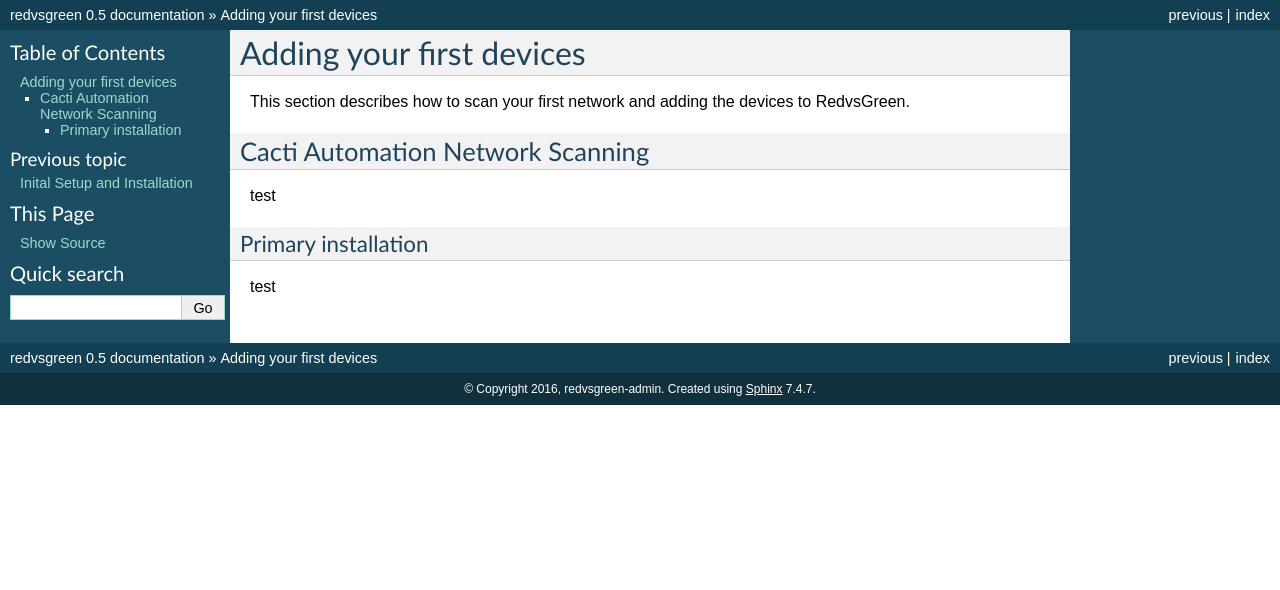
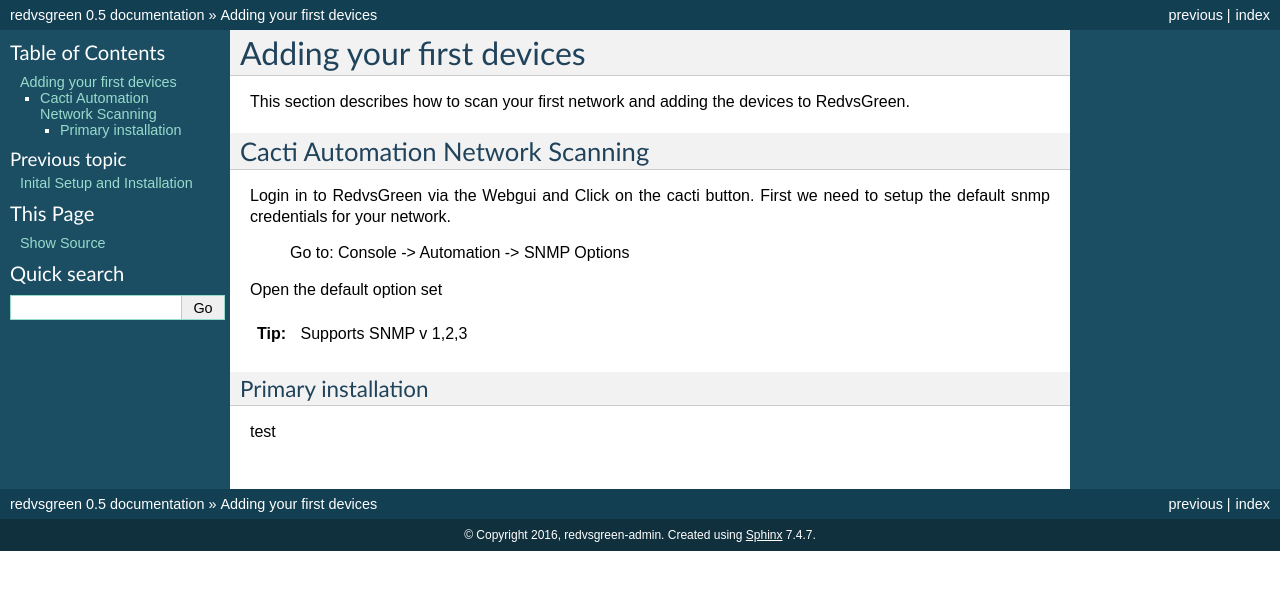
Before and after one commit to RedvsGreen-org/Docs, a Sphinx documentation site: the page built from docs/source/addingfirstnetwork.rst, in a window 1280 px wide. Shown: the top 590 px of the page. Built offline with Sphinx 7.4.7, drawn with Linux system fonts in a browser that asks for light colours.

Commit message:
Update addingfirstnetwork.rst

```diff
--- a/docs/source/addingfirstnetwork.rst
+++ b/docs/source/addingfirstnetwork.rst
@@ -6,7 +6,16 @@ This section describes how to scan your first network and adding the devices to
 Cacti Automation Network Scanning
 ------------
 
-test
+Login in to RedvsGreen via the Webgui and Click on the cacti button.
+First we need to setup the default snmp credentials for your network.
+
+    Go to: Console -> Automation -> SNMP Options
+
+Open the default option set
+
+.. Tip:: Supports SNMP v 1,2,3
+
+
 
 Primary installation
 ~~~~~~~~~~~~~~~~~~~~
```
